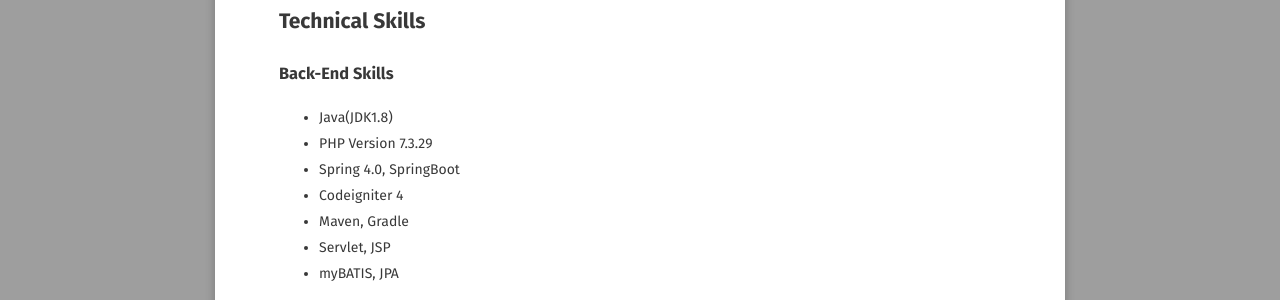
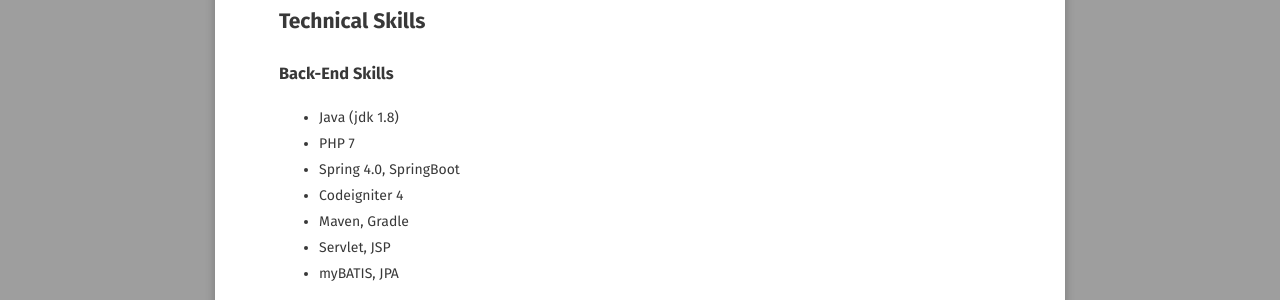
Before and after one commit to GayeonYoon/GayeonYoon.github.io, a Jekyll site: the page built from about/index.md, in a window 1280 px wide. Shown: the part 780-1080 px from the top of the page. Built offline with Jekyll 4.4.1, drawn with Linux system fonts in a browser that asks for light colours; some web fonts are replaced.

Commit message:
Update index.md

```diff
--- a/about/index.md
+++ b/about/index.md
@@ -20,8 +20,8 @@ feature: /assets/img/bg.jpg
 ------
 ## Technical Skills
 ### Back-End Skills
- * Java(JDK1.8)
- * PHP Version 7.3.29
+ * Java (jdk 1.8)
+ * PHP 7
  * Spring 4.0, SpringBoot
  * Codeigniter 4
  * Maven, Gradle
```
